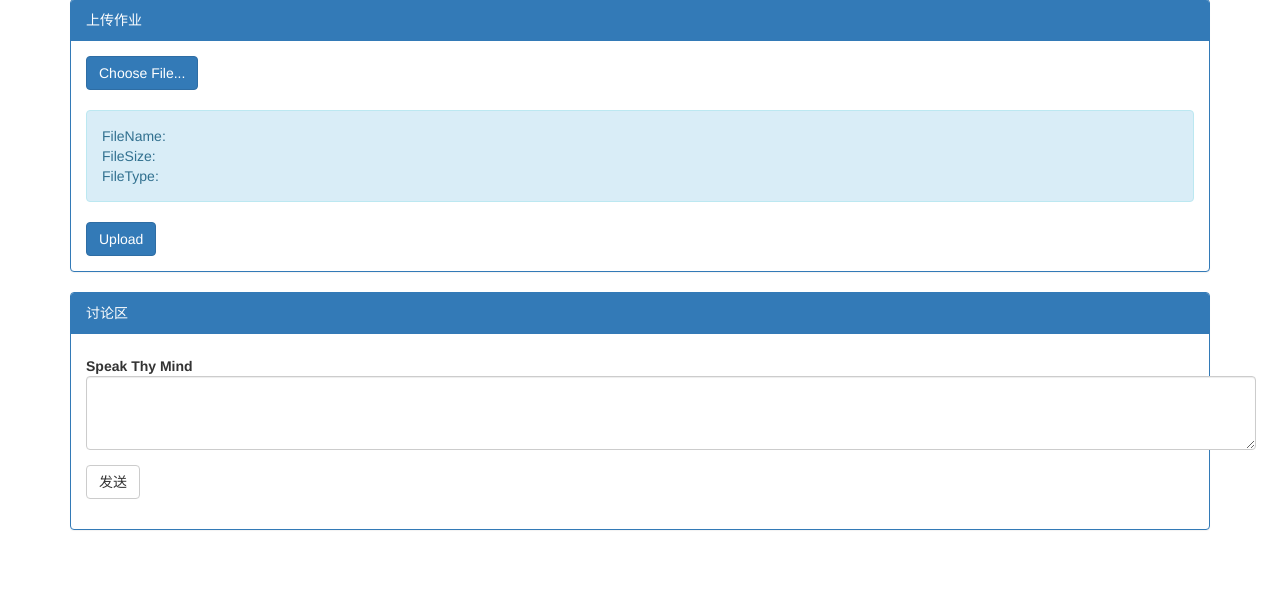
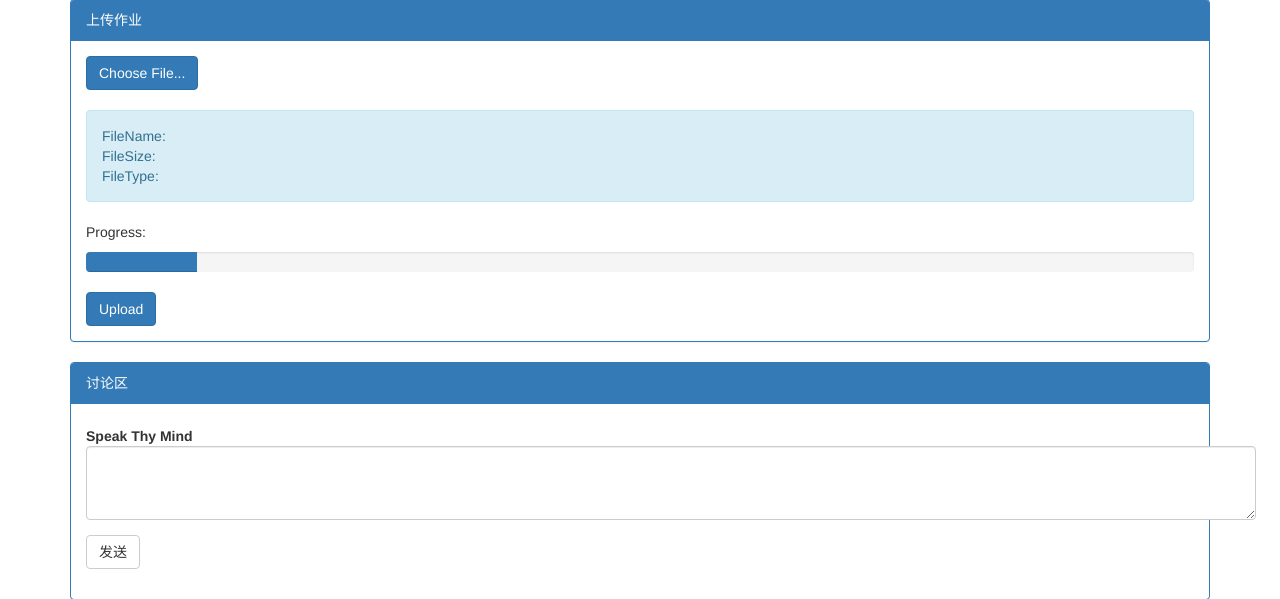
Before and after one commit to Madhouse42/inchobot, a Flask app: template ibot/templates/view_ass_instance.html in a window 1280 px wide. Shown: the part 276-875 px from the top of the page. Before the commit the page ends 806 px from the top, so only its background shows below. Run offline with Flask 2, Linux system fonts and the light colour scheme; the template is opened without the code that fills it, so the values that code supplies are empty; parts of the project's set-up code (start-up, migrations or seed data) failed here and were passed over; some libraries are stand-ins or nearby versions.

Commit message:
add progress bar

```diff
--- a/ibot/templates/view_ass_instance.html
+++ b/ibot/templates/view_ass_instance.html
@@ -60,6 +60,10 @@
                     <div id="fileName">FileName: </div>
                     <div id="fileSize">FileSize: </div>
                     <div id="fileType">FileType: </div>
+                </div>
+                <p>Progress: </p>
+                <div class="progress">
+                    <div class="progress-bar" style="width: 10%;"></div>
                 </div>
                 <button type="button" class="btn btn-primary" value="Upload" onclick="uploadFile()">Upload</button>
             </form>
```
